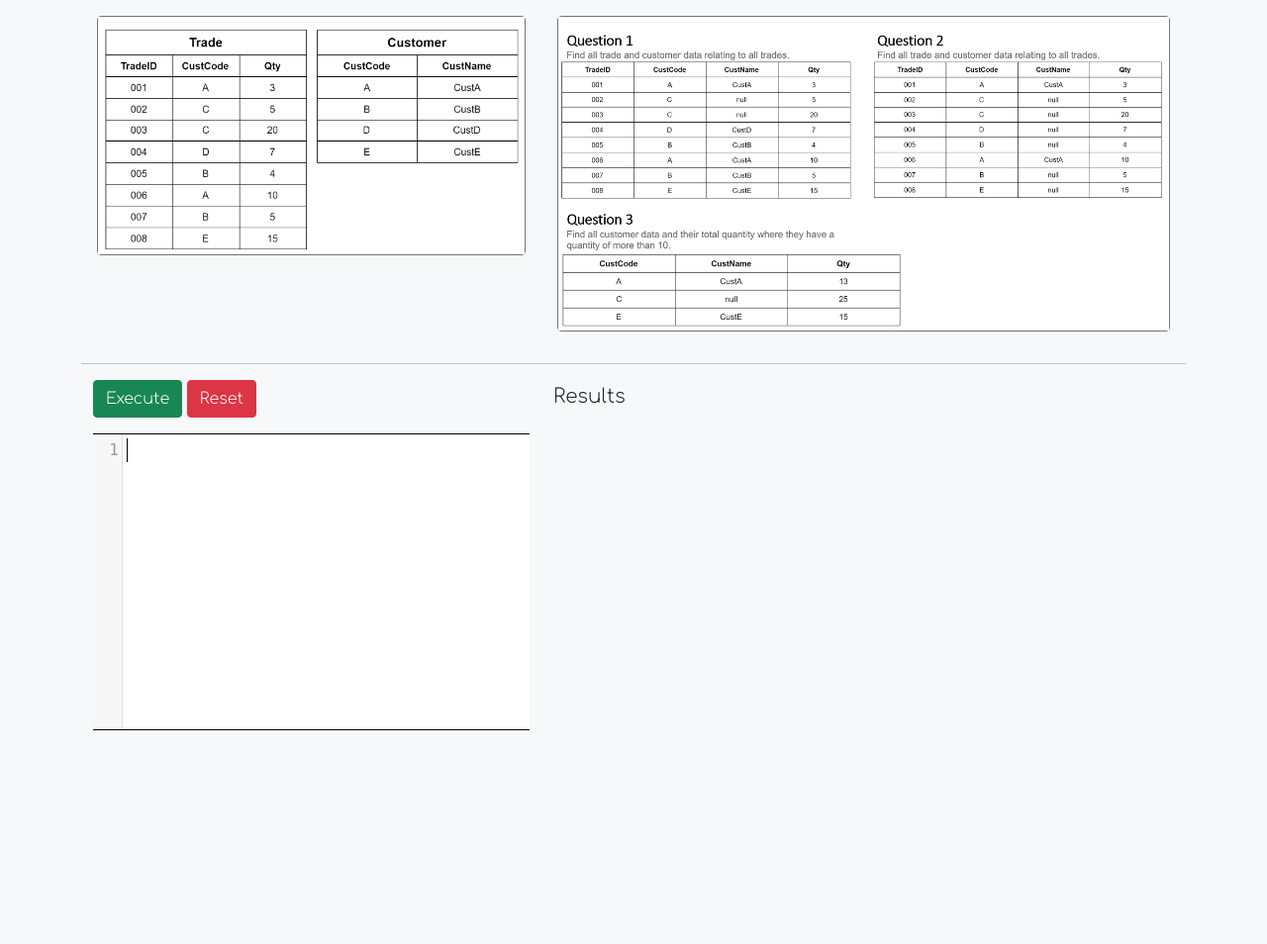
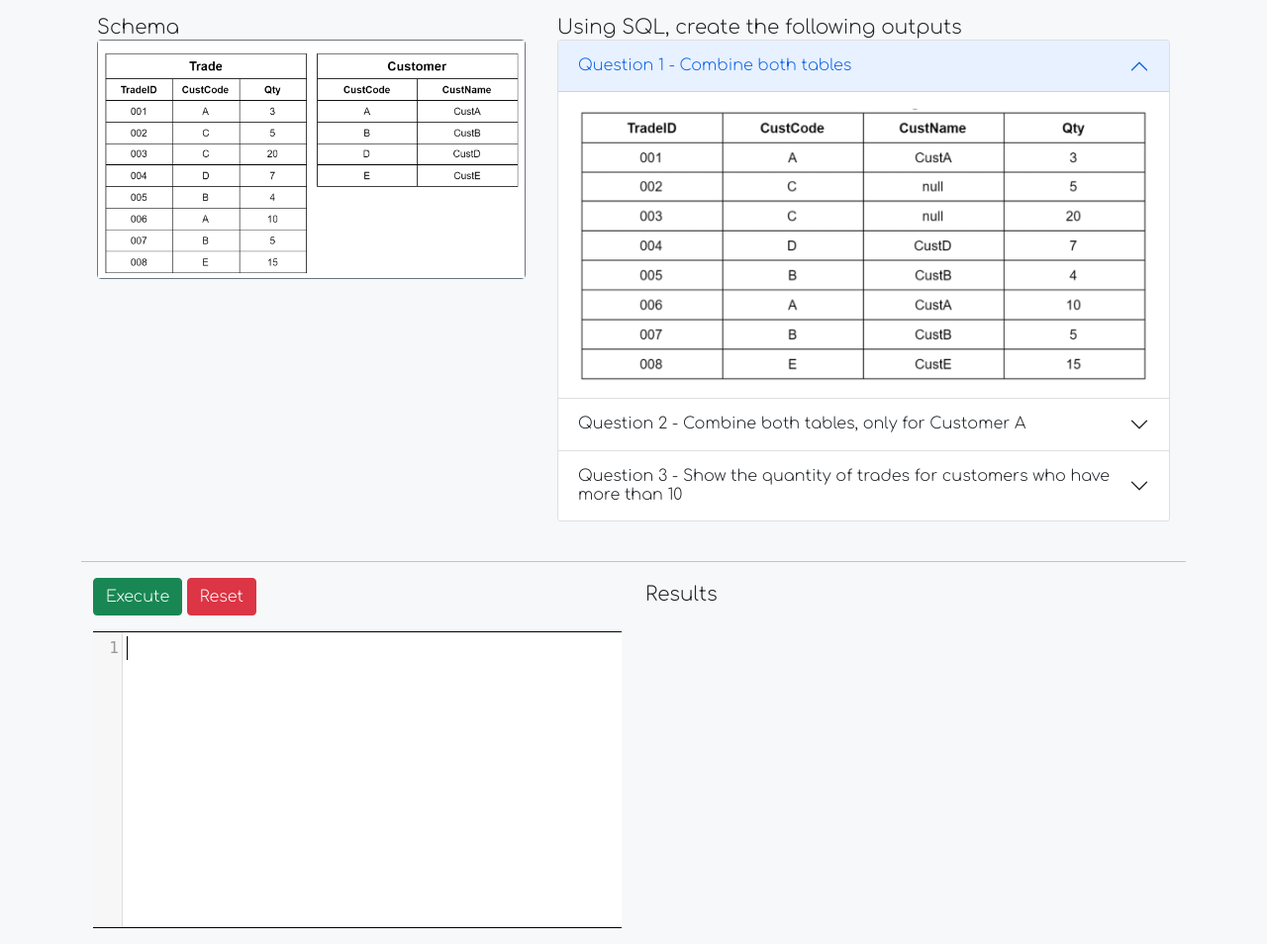
Before and after one commit to euanacampbell/sqlite-editor, a Flask app: template templates/interview.html in a window 1280 px wide. Shown: the whole page at 99% size. Before the commit the page ends 738 px from the top, so only its background shows below. Run offline with Flask 2, Linux system fonts and the light colour scheme; the template is opened without the code that fills it: most values are stand-ins (such as "Sample title", 1, 10 or a date in 2020); some libraries are stand-ins or nearby versions; some web fonts are replaced.

Commit message:
formatting improvements

```diff
--- a/templates/interview.html
+++ b/templates/interview.html
@@ -37,7 +37,7 @@
       .CodeMirror {
     border-top: 1px solid black;
     border-bottom: 1px solid black;
-}
+      }
 </style>
   </head>
   <body style="background: #F6F8F9;">
@@ -49,13 +49,56 @@
 
         <div class="row">
           <div class="p-3 col-sm-12 col-md-5">
+            <h5 style="font-family: 'Comfortaa', cursive;">Schema</h>
             <div class="border border-secondary rounded">
               <img src="/static/img/tables.png" alt="sqlite tables" width="100%">
             </div>
           </div>
           <div class="p-3 col-sm-12 col-md-7">
-            <div class="border border-secondary rounded">
+            <!-- <div class="border border-secondary rounded">
               <img src="/static/img/questions.png" alt="sqlite tables" width="100%">
+            </div> -->
+            <h5 style="font-family: 'Comfortaa', cursive;">Using SQL, create the following outputs</h>
+            <div class="accordion" id="accordionExample">
+              <div class="accordion-item">
+                <h2 class="accordion-header" id="headingOne">
+                  <button class="accordion-button" type="button" data-bs-toggle="collapse" data-bs-target="#collapseOne" aria-expanded="true" aria-controls="collapseOne">
+                    Question 1 - Combine both tables
+                  </button>
+                </h2>
+                <div id="collapseOne" class="accordion-collapse collapse show" aria-labelledby="headingOne" data-bs-parent="#accordionExample">
+                  <div class="accordion-body">
+                    <!-- <strong>This is the first item's accordion body.</strong> It is shown by default, until the collapse plugin adds the appropriate classes that we use to style each element. These classes control the overall appearance, as well as the showing and hiding via CSS transitions. You can modify any of this with custom CSS or overriding our default variables. It's also worth noting that just about any HTML can go within the <code>.accordion-body</code>, though the transition does limit overflow. -->
+                    <img src="/static/img/Q1_v2.png" class="w-100">
+                  </div>
+                </div>
+              </div>
+              <div class="accordion-item">
+                <h2 class="accordion-header" id="headingTwo">
+                  <button class="accordion-button collapsed" type="button" data-bs-toggle="collapse" data-bs-target="#collapseTwo" aria-expanded="false" aria-controls="collapseTwo">
+                    Question 2 - Combine both tables, only for Customer A
+                  </button>
+                </h2>
+                <div id="collapseTwo" class="accordion-collapse collapse" aria-labelledby="headingTwo" data-bs-parent="#accordionExample">
+                  <div class="accordion-body">
+                    <!-- <strong>This is the second item's accordion body.</strong> It is hidden by default, until the collapse plugin adds the appropriate classes that we use to style each element. These classes control the overall appearance, as well as the showing and hiding via CSS transitions. You can modify any of this with custom CSS or overriding our default variables. It's also worth noting that just about any HTML can go within the <code>.accordion-body</code>, though the transition does limit overflow. -->
+                    <img src="/static/img/Q2_v2.png" class="w-100">
+                  </div>
+                </div>
+              </div>
+              <div class="accordion-item">
+                <h2 class="accordion-header" id="headingThree">
+                  <button class="accordion-button collapsed" type="button" data-bs-toggle="collapse" data-bs-target="#collapseThree" aria-expanded="false" aria-controls="collapseThree">
+                    Question 3 - Show the quantity of trades for customers who have more than 10
+                  </button>
+                </h2>
+                <div id="collapseThree" class="accordion-collapse collapse" aria-labelledby="headingThree" data-bs-parent="#accordionExample">
+                  <div class="accordion-body">
+                    <!-- <strong>This is the third item's accordion body.</strong> It is hidden by default, until the collapse plugin adds the appropriate classes that we use to style each element. These classes control the overall appearance, as well as the showing and hiding via CSS transitions. You can modify any of this with custom CSS or overriding our default variables. It's also worth noting that just about any HTML can go within the <code>.accordion-body</code>, though the transition does limit overflow. -->
+                    <img src="/static/img/Q3_v2.png" class="w-100">
+                  </div>
+                </div>
+              </div>
             </div>
           </div>
 
@@ -64,7 +107,7 @@
         <hr/>
         <div class="container" style="margin-top: 10px">
           <div class="row">
-            <div class="col-sm-12 col-md-5">
+            <div class="col-sm-12 col-md-6">
               <div class="btn-block mb-3"><!-- style="float: right;"-->
                 <button type='button' id='run' class='btn btn-success' style="font-family: 'Comfortaa', cursive;">Execute</button>
                 <button type='button' id='refresh' class="btn btn-danger" style="font-family: 'Comfortaa', cursive;">Reset</button>
@@ -79,7 +122,7 @@
               <p id='error-message' style="color:red"></p>
 
             </div>
-            <div class="col-sm-12 col-md-7" style="margin-top: 5px;">
+            <div class="col-sm-12 col-md-6" style="margin-top: 5px;">
               <h5 style="font-family: 'Comfortaa', cursive;">Results</h>
               <div class="results">
                 <table style="width:100%; background-color: white;" id='results' class="table table-bordered">
```
Also changed, not shown: assets/main.db, static/img/Q1_v2.png (added), static/img/Q2_v2.png (added), static/img/Q3_v2.png (added).
